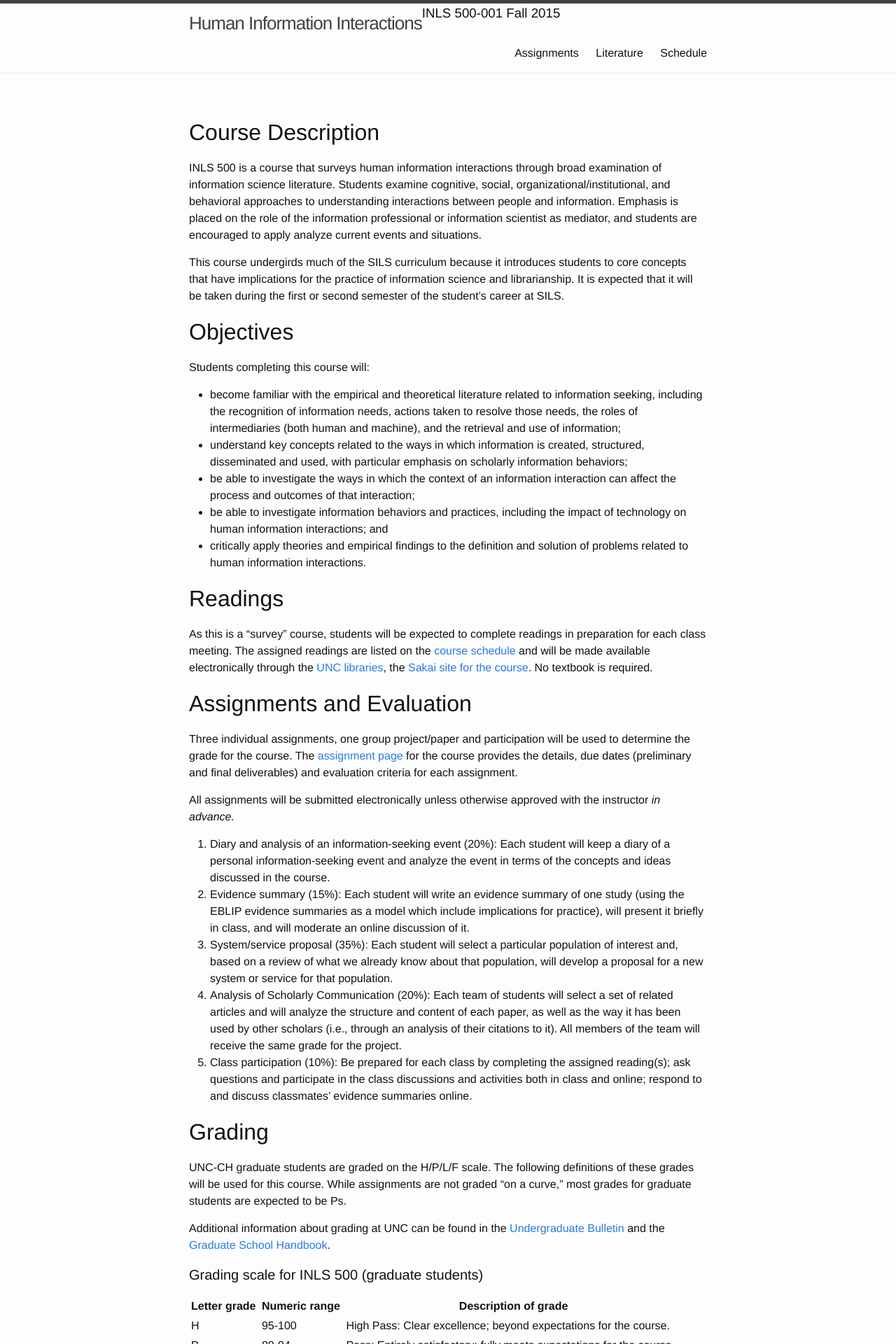
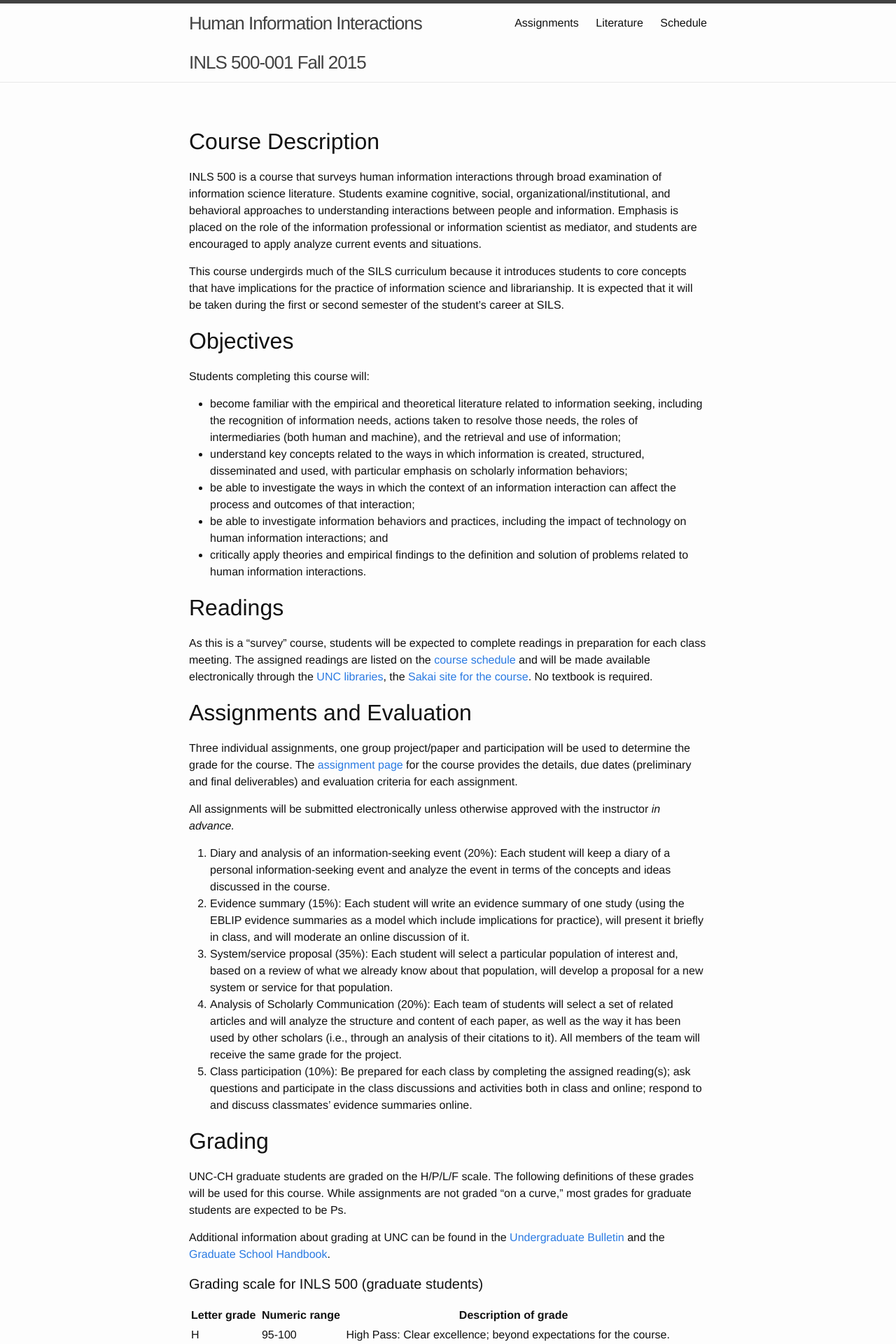
Before and after one commit to jdmar3/inls718, a Jekyll site: the page built from index.md, in a window 1280 px wide. Shown: the top 1920 px of the page at 70% size. Built offline with Jekyll 4.4.1, drawn with Linux system fonts in a browser that asks for light colours.

Commit message:
change header

```diff
--- a/_includes/header.html
+++ b/_includes/header.html
@@ -2,10 +2,10 @@
 
   <div class="wrapper">
 
-    <a class="site-title" href="{{ site.baseurl }}/">{{ site.title }}</a>
-    <h3>
+    <a class="site-title" href="{{ site.baseurl }}/">
+      {{ site.title }} <br />
       {{ site.department }}&nbsp;{{ site.course-number }}-{{ site.course-section}}&nbsp;{{ site.course-term }}&nbsp;{{ site.course-year}}
-    </h3>
+    </a>
 
     <nav class="site-nav">
       <a href="#" class="menu-icon">
```
